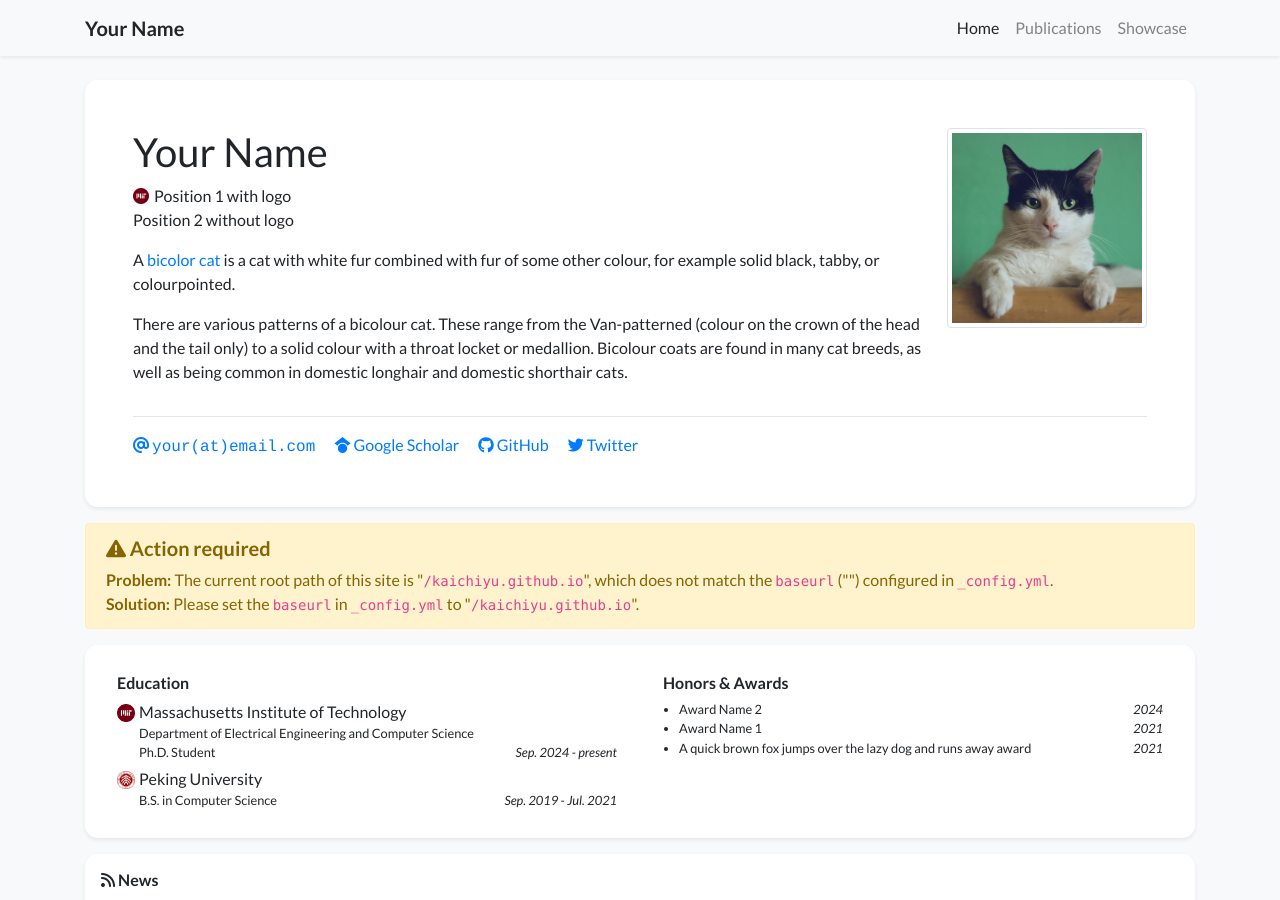
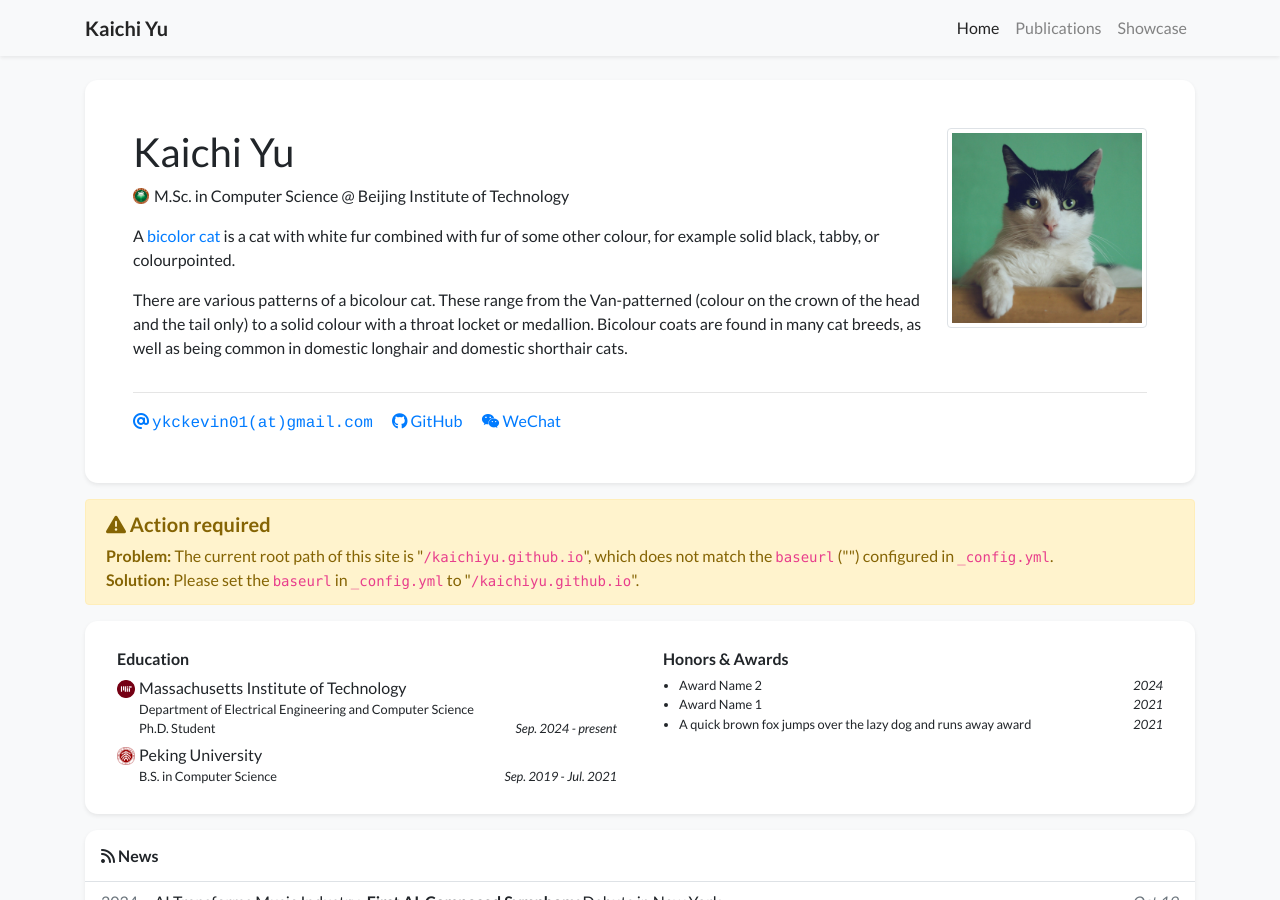
Before and after one commit to KaichiYu/kaichiyu.github.io, a Jekyll site: the page built from index.html, in a window 1280 px wide and 900 px high. Built offline with Jekyll 4.4.1, drawn with Linux system fonts in a browser that asks for light colours; nearby versions of some CDN libraries; a style sheet for code colours, icons or effects is not loaded.

Commit message:
update profile

```diff
--- a/_data/profile.yml
+++ b/_data/profile.yml
@@ -1,21 +1,21 @@
-primary_name: "Your Name"
+primary_name: "Kaichi Yu"
 secondary_name: ""
-navbar_name: "Your Name"
+navbar_name: "Kaichi Yu"
 
 positions:
-- logo: /assets/images/badges/MIT_Social_circle.png  # Logo is optional
-  name: Position 1 with logo
-- name: Position 2 without logo
+- logo: /assets/images/badges/bit.png  # Logo is optional
+  name:  M.Sc. in Computer Science @ Beijing Institute of Technology
+# - name: Position 2 without logo
 
 
-email: "your@email.com"
+email: "ykckevin01@gmail.com"
 # cv_link: link-to-your-cv-file
-gscholar: xFmQpf4AAAAJ  # This is an example, replace it with your own Google Scholar ID
-github: your_github_id
-twitter: your_twitter_id  # Do not include the '@' symbol
-# wechat_qrcode: /assets/images/etc/wechat.jpg
-# wechat_prompt: >-
-#   Please tell me your <strong>name</strong> and <strong>affiliation</strong> (current or past) when adding my wechat. Thanks!
+# gscholar: xFmQpf4AAAAJ  # This is an example, replace it with your own Google Scholar ID
+github: kaichiyu
+# twitter: your_twitter_id  # Do not include the '@' symbol
+wechat_qrcode: /assets/images/etc/wechat.jpg
+wechat_prompt: >-
+  Please tell me your <strong>name</strong> and <strong>affiliation</strong> (current or past) when adding my wechat. Thanks!
 # linkedin: your-linked-in-id
 # orcid: 0000-0000-0000-0000
 
```
Also changed, not shown: assets/images/badges/bit.png (added), assets/images/etc/wechat.png (added).
